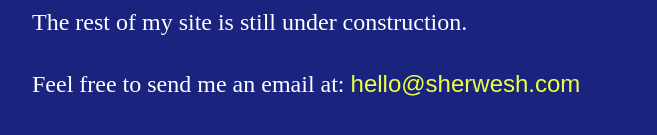
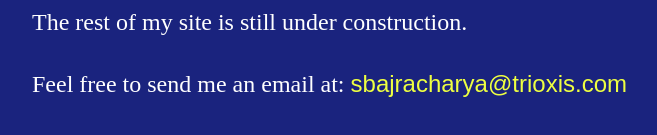
Before and after one commit to IAmSherbet/sb-portfolio, a plain HTML site: page index.html in a window 1280 px wide. Shown: the part 533-668 px from the top of the page, without its empty margins (308-965 px from the left). Drawn offline with Linux system fonts and the light colour scheme.

Commit message:
Amend contact email address

```diff
--- a/index.html
+++ b/index.html
@@ -12,7 +12,7 @@
       <h1 id="title">Hi I'm Sherwesh</h1>
       <p class="subtitle">I'm currently a front-end developer and UI & UX designer at <a class="link" href="http://trioxis.com">Trioxis</a>. We're busy building <a class="link" href="http://aree.io">Aree</a>, an app that uses AI to match job opportunities with people (i.e Tinder for recruitment). Being a designer in a startup is a challenging and rewarding experience. My focus is on being the ambassador for the humans using our products and making sure our design and our code is putting them&nbsp;first.</p>
       <p>The rest of my site is still under construction.</p>
-      <p class="subtitle">Feel free to send me an email at: <a href="mailto:hello@sherwesh.com?Subject=Hello" target="_top" class="url link">hello@sherwesh.com</a></p>
+      <p class="subtitle">Feel free to send me an email at: <a href="mailto:sbajracharya@trioxis.com?Subject=Hello" target="_top" class="url link">sbajracharya@trioxis.com</a></p>
     </div>
   </section>
 </body>
```
